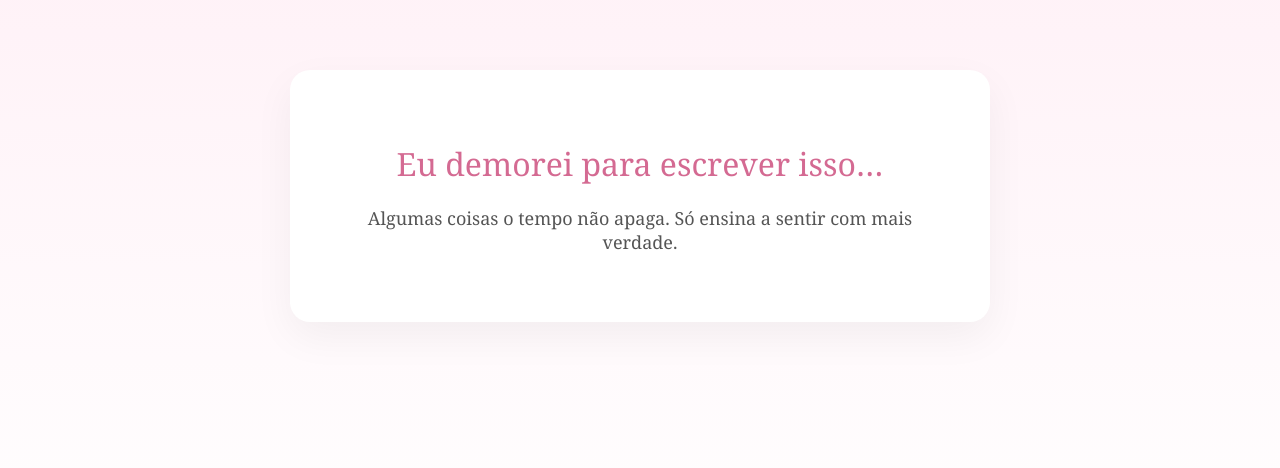
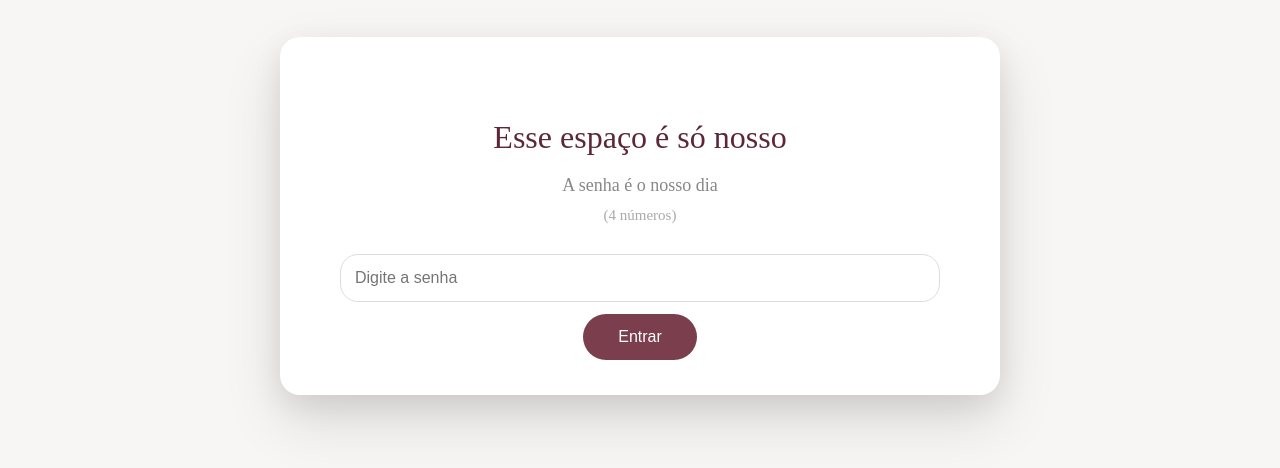
Before and after one commit to sofissxw008/sofissxw.github.io, a plain HTML site: page index.html in a window 1280 px wide. Shown: the part 204-672 px from the top of the page. Drawn offline with Linux system fonts and the light colour scheme.

Commit message:
Add files via upload

```diff
--- a/index.html
+++ b/index.html
@@ -1,50 +1,77 @@
 <!DOCTYPE html>
 <html lang="pt-BR">
 <head>
-<meta charset="UTF-8">
-<title>Nosso Espaço</title>
-
-<style>
-body {
-    margin: 0;
-    font-family: 'Georgia', serif;
-    background: linear-gradient(to bottom, #ffeef5, #ffffff);
-    display: flex;
-    justify-content: center;
-    align-items: center;
-    height: 100vh;
-    text-align: center;
-}
-
-.container {
-    background: white;
-    padding: 50px;
-    border-radius: 20px;
-    box-shadow: 0 15px 40px rgba(0,0,0,0.05);
-    max-width: 600px;
-}
-
-h1 {
-    font-weight: normal;
-    color: #d46a92;
-}
-
-p {
-    font-size: 18px;
-    color: #555;
-}
-</style>
-
+    <meta charset="UTF-8">
+    <title>Nosso Espaço</title>
+    <link rel="stylesheet" href="style.css">
 </head>
 <body>
 
 <div class="container">
-    <h1>Eu demorei para escrever isso…</h1>
-    <p>
-        Algumas coisas o tempo não apaga.
-        Só ensina a sentir com mais verdade.
-    </p>
+
+    <!-- TELA DE SENHA -->
+    <div id="login" class="login">
+        <h1>Esse espaço é só nosso</h1>
+   <p class="dica">
+    A senha é o nosso dia
+    <br>
+    <span class="subdica">(4 números)</span>
+</p>
+        <input type="password" id="senha" placeholder="Digite a senha">
+        <button onclick="verificarSenha()">Entrar</button>
+    </div>
+
+    <!-- CONTEÚDO DO SITE -->
+    <div id="conteudo" style="display:none;">
+
+        <div class="bloco ativo">
+            <h1>Antes de qualquer coisa…</h1>
+            <p>
+                Eu não estou fazendo isso para precionar você, e sim pois
+                guardar estava pesando mais do que falar.
+            </p>
+            <button onclick="proximo()">Continuar</button>
+        </div>
+
+        <div class="bloco">
+            <p>
+                Eu ainda lembro daquele dia específico…
+                Lembro do nervosismo, da alegria e paz ao ouvir o seu sim.
+            </p>
+            <button onclick="proximo()">Continuar</button>
+        </div>
+
+        <div class="bloco">
+            <p>
+                Lembro do jeito que você sorria sem perceber.
+                E como, naquele momento,
+                tudo parecia exatamente onde deveria estar.
+            </p>
+            <button onclick="proximo()">Continuar</button>
+        </div>
+
+        <div class="bloco">
+            <p>
+                Eu sei que falhei em algumas coisas.
+                E talvez eu tenha entendido tarde demais.
+                Mas eu entendi.
+            </p>
+            <button onclick="proximo()">Continuar</button>
+        </div>
+
+        <div class="bloco">
+            <p>
+                Se ainda existir um espaço no seu coração,
+                eu gostaria de tentar novamente.
+                Mas acima de tudo,
+                eu respeito o que você decidir.
+            </p>
+        </div>
+
+    </div>
+
 </div>
 
+<script src="script.js"></script>
 </body>
 </html>
--- /dev/null
+++ b/script.js
@@ -0,0 +1,20 @@
+let indiceAtual = 0;
+
+function verificarSenha() {
+    const senhaCorreta = "1909";
+    const senhaDigitada = document.getElementById("senha").value;
+
+    if (senhaDigitada === senhaCorreta) {
+        document.getElementById("login").style.display = "none";
+        document.getElementById("conteudo").style.display = "block";
+    } else {
+        alert("Dica: tenta sem o ano, apena o dia e o mês")
+    }
+}
+
+function proximo() {
+    const blocos = document.querySelectorAll(".bloco");
+    blocos[indiceAtual].classList.remove("ativo");
+    indiceAtual++;
+    blocos[indiceAtual].classList.add("ativo");
+}
--- /dev/null
+++ b/style.css
@@ -0,0 +1,130 @@
+body {
+    margin: 0;
+    background-color: #f8f6f4;
+    display: flex;
+    justify-content: center;
+    align-items: center;
+    min-height: 100vh;
+    padding: 20px;
+    text-align: center;
+}
+
+/* TIPOGRAFIA BASE (pensada para celular) */
+
+h1 {
+    font-family: 'Playfair Display', serif;
+    font-size: 24px;
+    margin-bottom: 15px;
+}
+
+p {
+    font-size: 16px;
+    line-height: 1.6;
+    margin: 10px 0;
+}
+
+/* CONTAINER */
+.container {
+    background: white;
+    border-radius: 18px;
+    box-shadow: 0 10px 30px rgba(0, 0, 0, 0.08),
+    0 25px 60px rgba(0, 0, 0, 0.12);
+    width: 100%;
+    max-width: 420px;
+    margin: 0 auto;
+    position: relative;
+    padding: 40px 25px 25px 25px;
+}
+
+
+/* LOGIN */
+
+.login h1 {
+    color: #5c273b;
+    font-weight: normal;
+}
+
+.dica {
+    font-size: 16px;
+    color: #888;
+}
+
+.subdica {
+    font-size: 13px;
+    color: #aaa;
+}
+
+/* INPUT */
+
+input {
+    width: 100%;
+    padding: 14px;
+    border-radius: 18px;
+    border: 1px solid #ddd;
+    box-sizing: border-box;
+    margin-top: 15px;
+    font-size: 16px;
+}
+
+/* BOTÃO */
+
+button {
+    margin-top: 12px;
+    padding: 12px 28px;
+    border: none;
+    border-radius: 30px;
+    background-color: #7a3e4d;
+    color: white;
+    font-size: 15px;
+    cursor: pointer;
+    transition: 0.3s;
+}
+
+button:hover {
+    opacity: 0.85;
+}
+
+/* BLOCOS */
+
+.bloco {
+    display: none;
+    opacity: 0;
+    transition: opacity 1s ease;
+}
+
+.bloco.ativo {
+    display: block;
+    opacity: 1;
+}
+
+/* DESKTOP */
+
+@media (min-width: 768px) {
+
+    .container {
+        max-width: 600px;
+        padding: 60px 60px 35px 60px;
+        border-radius: 20px;
+    }
+
+    h1 {
+        font-size: 32px;
+    }
+
+    p {
+        font-size: 20px;
+    }
+
+    .dica {
+        font-size: 18px;
+    }
+
+    .subdica {
+        font-size: 15px;
+    }
+
+    button {
+        font-size: 16px;
+        padding: 14px 35px;
+    }
+}
```
